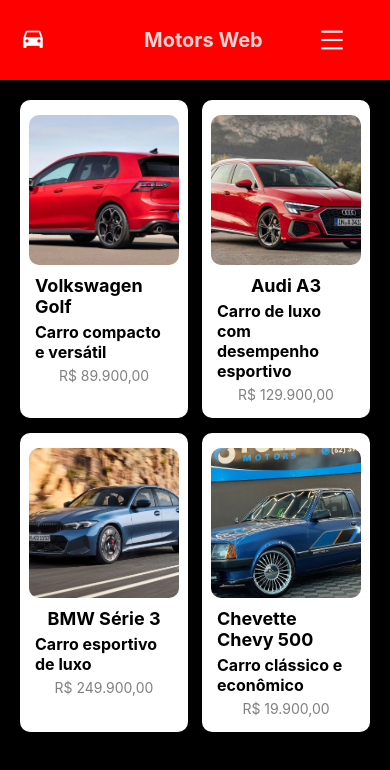
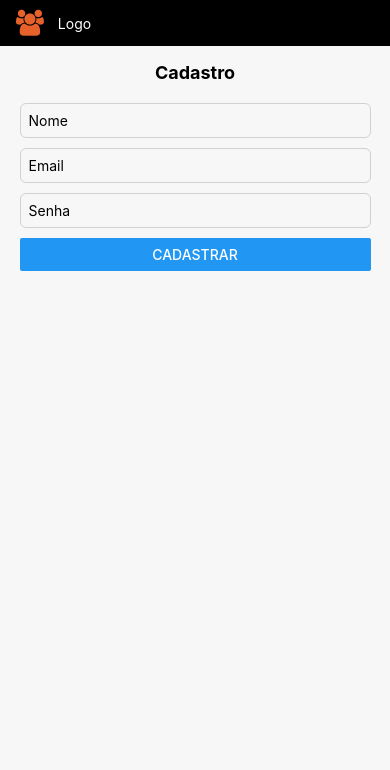
Before and after one commit to gab77719/react-native-tutorial, a React Native app: screen / in a window 390 px wide. Shown: the top 770 px of the page. Built offline with nearby package versions, Linux system fonts and the light colour scheme.

Commit message:
commit da aula que eu faltei

```diff
--- a/src/App.js
+++ b/src/App.js
@@ -1,61 +1,21 @@
 import { StatusBar } from 'expo-status-bar';
-import { StyleSheet, View, ScrollView } from 'react-native';
+import { StyleSheet, View } from 'react-native';
 import Header from './components/Header';
-import CardProduct from './components/CardProduct';
+import FormSignUp from './components/FormSignUp';
 
 export default function App() {
   return (
-    <View style={styles.container}>
-      <Header />
-
-      <ScrollView contentContainerStyle={styles.content}>
-        <View style={styles.grid}>
-        <CardProduct
-          foto={require('../assets/golf.webp')}
-          nome="Volkswagen Golf"
-          descricao="Carro compacto e versátil"
-          preco="R$ 89.900,00"
-        />
-
-        <CardProduct
-         foto={require('../assets/audia3jpg.jpg')}
-          nome="Audi A3"
-          descricao="Carro de luxo com desempenho esportivo"
-          preco="R$ 129.900,00"
-        />
-
-        <CardProduct
-          foto={require('../assets/2025-bmw-3-series-102-66562dcd6a1c6.avif')}
-          nome="BMW Série 3"
-          descricao="Carro esportivo de luxo"
-          preco="R$ 249.900,00"
-        />
-
-        <CardProduct
-          foto={require('../assets/chevy.jpg')}
-          nome="Chevette Chevy 500"
-          descricao="Carro clássico e econômico"
-          preco="R$ 19.900,00"
-        />
-        </View>
-      </ScrollView>
-
-      <StatusBar style="auto" />
-    </View>
+      <View style={styles.container}>
+        <Header />
+        <FormSignUp />
+        <StatusBar style="auto" />
+      </View>
   );
 }
 
 const styles = StyleSheet.create({
   container: {
     flex: 1,
-    backgroundColor: '#000000',
-  },
-  content: {
-    padding: 20,
-  },
-   grid: {
-    flexDirection: 'row',
-    flexWrap: 'wrap',
-    justifyContent: 'space-between', // 👈 espaço entre os 2
-  },
+    backgroundColor: '#f7f7f7'
+  }
 });
--- /dev/null
+++ b/src/components/FormSignUp.jsx
@@ -0,0 +1,66 @@
+import { View, Text, StyleSheet, Button } from 'react-native'
+import { TextInput } from 'react-native-web'
+import { useState } from 'react'
+
+export default function FormSignUp() {
+
+  const [nome, setNome] = useState("")
+  const [email, setEmail] = useState("")
+  const [senha, setSenha] = useState("")
+
+  const handleSubmit = () => {
+    console.log({nome, email, senha})
+  }
+
+  return (
+    <View style={styles.container}>
+      <Text style={styles.title}>Cadastro</Text>
+      <View style={styles.form}>
+        <TextInput
+            style={styles.inputs}
+            placeholder="Nome"
+            value={nome}
+            onChangeText={setNome}
+        />
+        <TextInput
+            style={styles.inputs}
+            placeholder="Email"
+            value={email}
+            onChangeText={setEmail}
+        />
+        <TextInput
+            style={styles.inputs}
+            placeholder="Senha"
+            secureTextEntry
+            value={senha}
+            onChangeText={setSenha}
+        />
+        <Button title="Cadastrar" onPress={handleSubmit} />
+      </View>
+    </View>
+  )
+}
+
+const styles = StyleSheet.create({
+  container: {
+    flex: 1,
+    backgroundColor: '#f7f7f7',
+    alignItems: 'center'
+  },
+  form:{
+    width: "90%",
+    gap: 10
+  },
+  inputs:{
+    borderWidth: 1,
+    borderColor: "#d1d1d1",
+    borderStyle: "solid",
+    borderRadius: 6,
+    padding: 8
+  },
+    title: {
+    fontSize: 18,
+    fontWeight: "700",
+    marginBottom: 20
+  }
+})
--- a/src/components/Header.jsx
+++ b/src/components/Header.jsx
@@ -1,42 +1,30 @@
-import { View, Text, StyleSheet, Image } from 'react-native';
-import MaterialCommunityIcons from '@expo/vector-icons/MaterialCommunityIcons';
-import AntDesign from '@expo/vector-icons/AntDesign';
+import {View, Text, StyleSheet} from 'react-native'
+import FontAwesome from '@expo/vector-icons/FontAwesome'
 
-export default function Header() {
+export default function Header(){
     return (
         <View style={styles.container}>
-            <MaterialCommunityIcons style={styles.logo} name="car" size={26} color="#ffffff" />
-            <AntDesign style={styles.menu} name="menu" size={24}/>
-            <Text style={styles.nome}>Motors Web</Text>
+            <FontAwesome style={styles.logo} name="users" size={26} color="#e7612b" />
+            <Text style={styles.logotipo}>Logo</Text>
         </View>
     )
 }
 
-const styles = StyleSheet.create({
+const styles = StyleSheet.create({ // CSS in JS
     container: {
-        backgroundColor: '#ff0000',
-        width: '100%',
-        height: 80,
-        flexDirection: 'row',
-        justifyContent: 'space-evenly',
-        alignItems: 'center',
+        flexDirection: "row",
+        backgroundColor: "#000000",
+        width: "100%",
+        height: 46,
+        marginBottom: 16,
+        alignItems: "center",
+        paddingHorizontal: 16
+        //justifyContent: "center",
     },
-    logo: {
-        width: 80,
-        height: 30,
-        resizeMode: 'contain',
-        marginInline: 20,
+    logo:{
+        marginRight: 14
     },
-    nome: {
-        color: '#eeeeeee3',
-        fontSize: 20,
-        fontWeight: 'bold',
-        justifyContent: '',
-        marginRight: 'auto',
-    },
-    menu: {
-        marginRight: 0,
-        color: '#ffffff',
-        left: 200,
-    },
-});
+    logotipo: {
+        color: "#FFF"
+    }
+})
```
Also changed, not shown: 1 other file (tests, documents, lock files or other folders).
